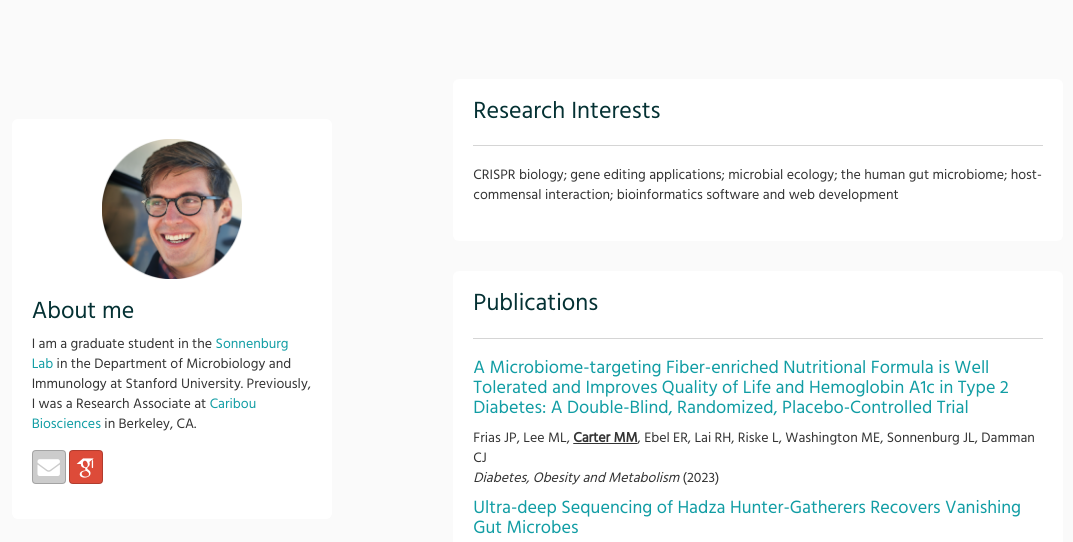
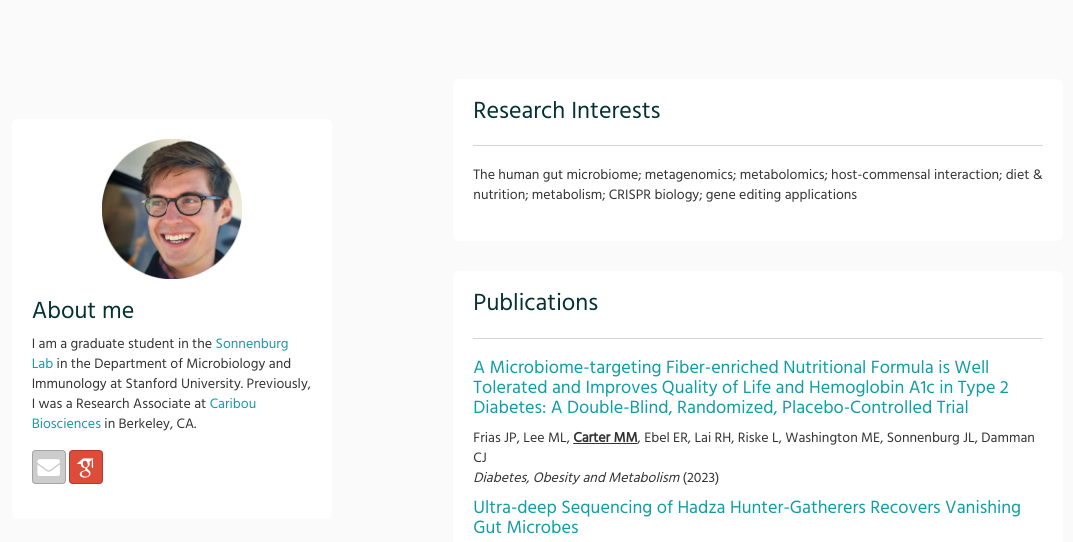
Before and after one commit to matt-cart/website, a Flask app: page / in a window 1280 px wide. Shown: the part 51-593 px from the top of the page, without its empty margins (95-1168 px from the left). Run offline with Flask 2, Linux system fonts and the light colour scheme; parts of the project's set-up code (start-up, migrations or seed data) failed here and were passed over; some libraries are stand-ins or nearby versions; some web fonts are replaced.

Commit message:
updated home page.

```diff
--- a/website/templates/home_page.html
+++ b/website/templates/home_page.html
@@ -22,7 +22,7 @@
                 <div class="jumbotron jumbotron-posts" id="top-jumbo">
                         <h3 class="tight-top">Research Interests</h3>
                         <hr>
-                        <p>CRISPR biology; gene editing applications; microbial ecology; the human gut microbiome; host-commensal interaction; bioinformatics software and web development</p>
+                        <p>The human gut microbiome; metagenomics; metabolomics; host-commensal interaction; diet & nutrition; metabolism; CRISPR biology; gene editing applications</p>
                 </div>
                 <div class="jumbotron jumbotron-posts">
                     <h3 class="tight-top">Publications</h3>
```
